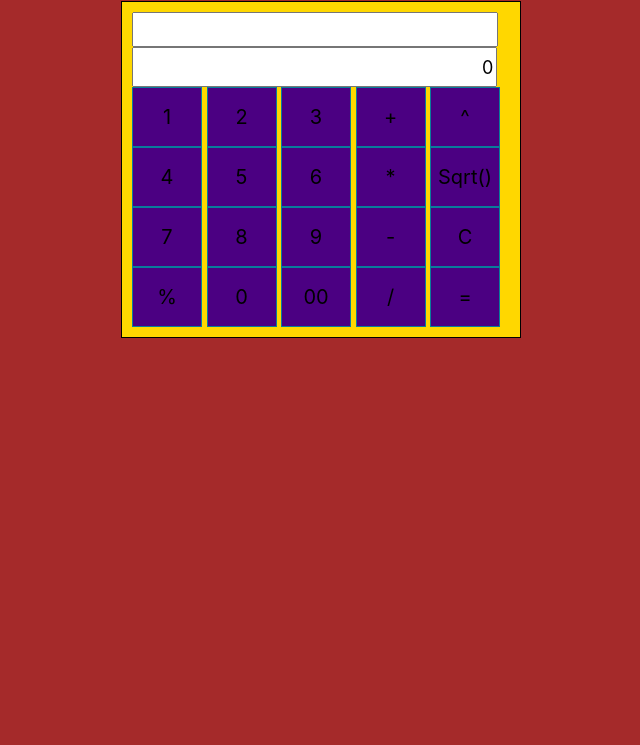
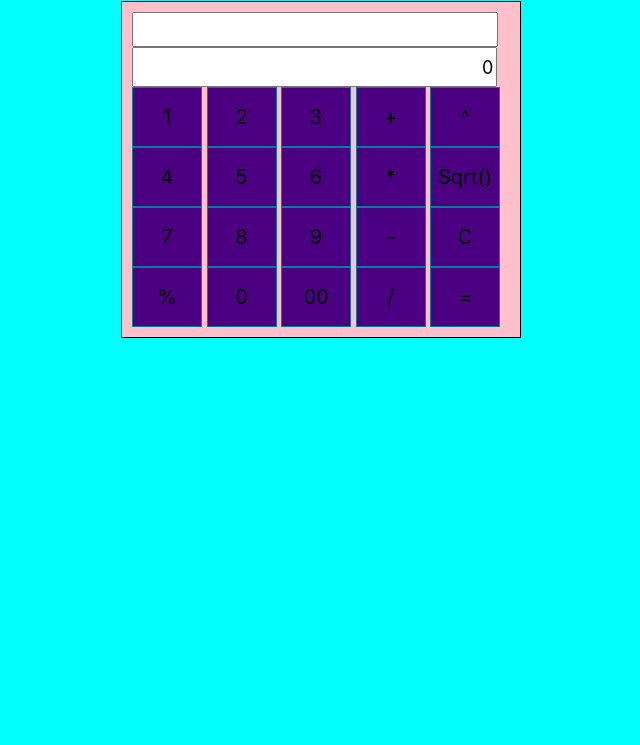
Before and after one commit to kamrold/js-calculator, a plain HTML site: page index.html in a window 1280 px wide. Shown: the part 55-800 px from the top of the page, without its empty margins (329-969 px from the left). Drawn offline with nearby package versions, Linux system fonts and the light colour scheme.

Commit message:
Update styles.css

```diff
--- a/styles.css
+++ b/styles.css
@@ -1,10 +1,10 @@
 body {
-background-color:brown;
+background-color:cyan;
 margin: 0px auto;
 
 }
 .calbody{
- background: gold;
+ background: pink;
  border: 1px solid black;
  padding: 10px;
  margin-left: 450px;
```
